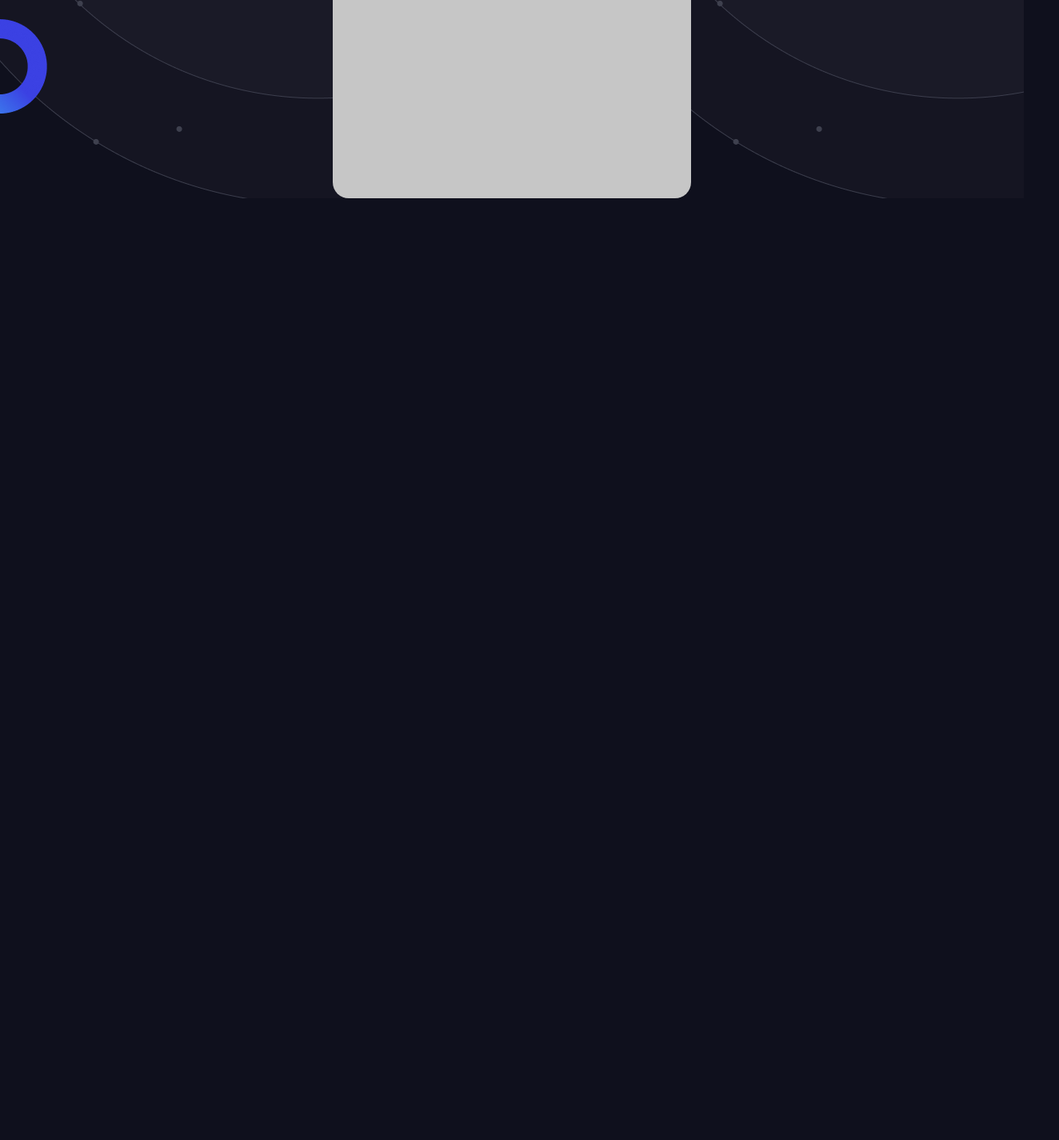
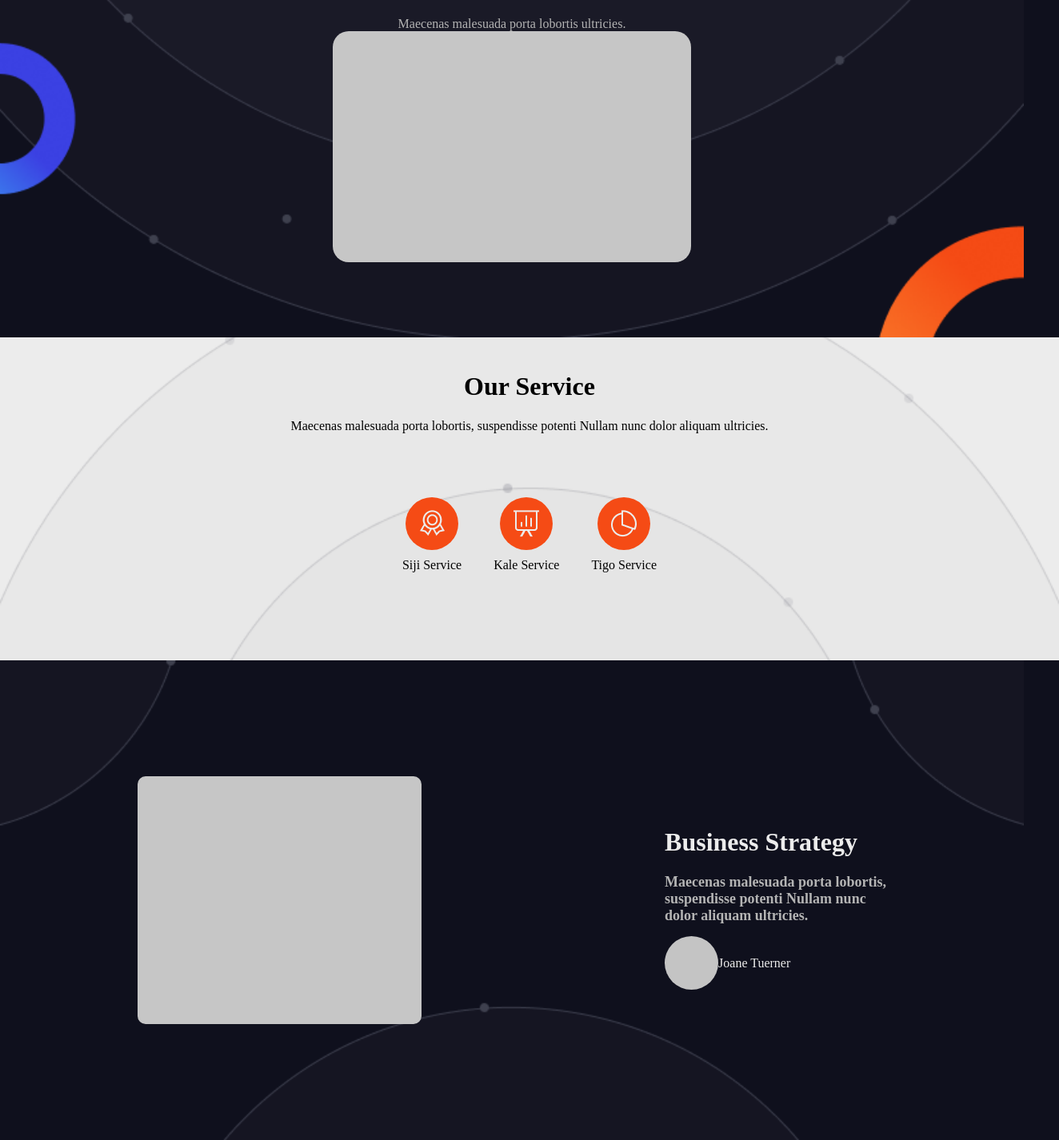
Before and after one commit to Zakaria-laribi/exam_web_z_laribi, a plain HTML site: page index.html in a window 1280 px wide. Shown: the part 329-1755 px from the top of the page at 80% size, 1324 px wide, since content can reach past the window. Before the commit the page ends 800 px from the top, so only its background shows below. Drawn offline with Linux system fonts and the light colour scheme.

Commit message:
section3_4

```diff
--- a/index.css
+++ b/index.css
@@ -43,12 +43,13 @@ body{
 }
 
 
-.sectoin2{
-background: url(./assets/image/Bg.png);
-width: 100%;
-
-
-
+.sectoin2 {
+    background: url(./assets/image/Bg.png);
+    background-size: cover; /* Ensures the background image covers the entire section */
+    background-repeat: no-repeat; /* Prevents the background from repeating */
+    background-position: center; /* Centers the background image */
+    width: 100%; /* Ensures the section takes the full width */
+    height: 86vh; /* Makes the section take the full viewport height */
 }
 
 
@@ -57,6 +58,7 @@ width: 100%;
     flex-direction: column;
     justify-content: center;
     align-items: center;
+        gap: 40px;
 }
 
 .message h1 {
@@ -97,20 +99,98 @@ width: 100%;
 
 
 
+/*section3*/
+
+.cercel{
+    width: 66px;
+    height: 66px;
+    background-color: #F54B15;
+    border-radius: 50%;
+    display: flex;
+    justify-content: center;
+    align-items: center;
+}
+
+.section3 {
+    text-align: center;
+    background-color: #ECECEC;
+    color: black;
+    padding: 22px;
+    background: url(./assets/image/back2.png);
+    background-size: cover; /* Ensures the background image covers the entire section */
+    background-repeat: no-repeat; /* Prevents the background from repeating */
+    background-position: center; /* Centers the background image */
+    width: 100%; /* Ensures the section takes the full width */
+    height: 45vh; /* Makes the section take the full viewport height */
+}
+
+.service{
+    display: flex;
+    padding: 80px;
+    justify-content: center;
+    gap: 40px;
+
+}
+
+.type{
+    display: flex;
+    flex-direction: column;
+    align-items: center;
+    gap: 10px;
+}
 
 
+/*section4*/
+
+.crree2{
 
 
+    width: 355.24px;
+    height: 310px;
+    background-color: #C6C6C6;
+    border-radius: 10px;
+}
+
+.section4 {
+    background: url(./assets/image/bacs4.png);
+    background-size: cover; /* Ensures the background image covers the entire section */
+    background-repeat: no-repeat; /* Prevents the background from repeating */
+    background-position: center; /* Centers the background image */
+    display: flex; /* Flexbox for layout */
+    align-items: center; /* Vertically centers the content */
+    justify-content: space-around; /* Distributes the items evenly */
+    height: 70vh; /* Ensures the section takes up the full viewport height */
+    padding: 20px; /* Adds padding around the content */
+}
+
+.left3{
 
 
+    display: flex;
+    align-items: center;
+    justify-content: center;
+}
 
+.right4{
+    gap: 10px;
+}
 
+.cercle2{
+    width: 67px;
+    height: 67px;
+    border-radius: 50%;
+    background-color: #C4C4C4;
+}
 
+.disc{
+    display: flex;
+        align-items: center;
+}
 
-
-
-
-
+.message4 h2{
+    font-size: 18px;
+    color: #B4B4B4;
+}
 
 
 
--- a/index.html
+++ b/index.html
@@ -51,30 +51,67 @@
     </div>
 
     <div class="section3">
-        <div class="tit3"></div>
-        <div class="message3"></div>
+        <div class="tit3"><h1>Our Service</h1></div>
+        <div class="message3"><span>Maecenas malesuada porta lobortis, suspendisse potenti Nullam nunc dolor aliquam ultricies.</span></div>
         <div class="service">
 
             <div class="type">
-                 <div class="cercel">
-                <img src="" alt="">
+                <div class="cercel">
+                <img src="./assets/image/type1.png" alt="">
+                </div>
+                <span>Siji Service</span>
             </div>
-            </div>
+
             <div class="type">
                 <div class="cercel">
-                    <img src="" alt="">
+                <img src="./assets/image/type2.png" alt="">
                 </div>
-            </div>
-            <div class="type">
-            <div class="cercel">
-                <img src="" alt="">
+                <span>Kale Service</span>
             </div>
 
+
+            <div class="type">
+                <div class="cercel">
+                <img src="./assets/image/type3.png" alt="">
+                </div>
+                <span>Tigo Service</span>
             </div>
+
+
+
 
         </div>
     </div>
 
+
+    <div class="section4">
+        <div class="left3">
+            <div class="crree2">
+
+            </div>
+        </div>
+        <div class="right4">
+            <div class="message4">
+                <h1>Business Strategy</h1>
+                <h2>Maecenas malesuada porta lobortis,<br> suspendisse potenti Nullam nunc <br>dolor aliquam ultricies.</h2>
+            </div>
+
+            <div class="disc">
+                <div class="left4">
+                    <div class="cercle2"></div>
+                </div>
+                <div class="right5">
+                    <div class="descname">
+
+                       <span>Joane Tuerner</span>
+
+                    </div>
+
+
+                </div>
+            </div>
+        </div>
+    </div>
 
 
 
```
Also changed, not shown: assets/image/back2.png (added), assets/image/bacs4.png (added), assets/image/type1.png (added), assets/image/type2.png (added), assets/image/type3.png (added).
